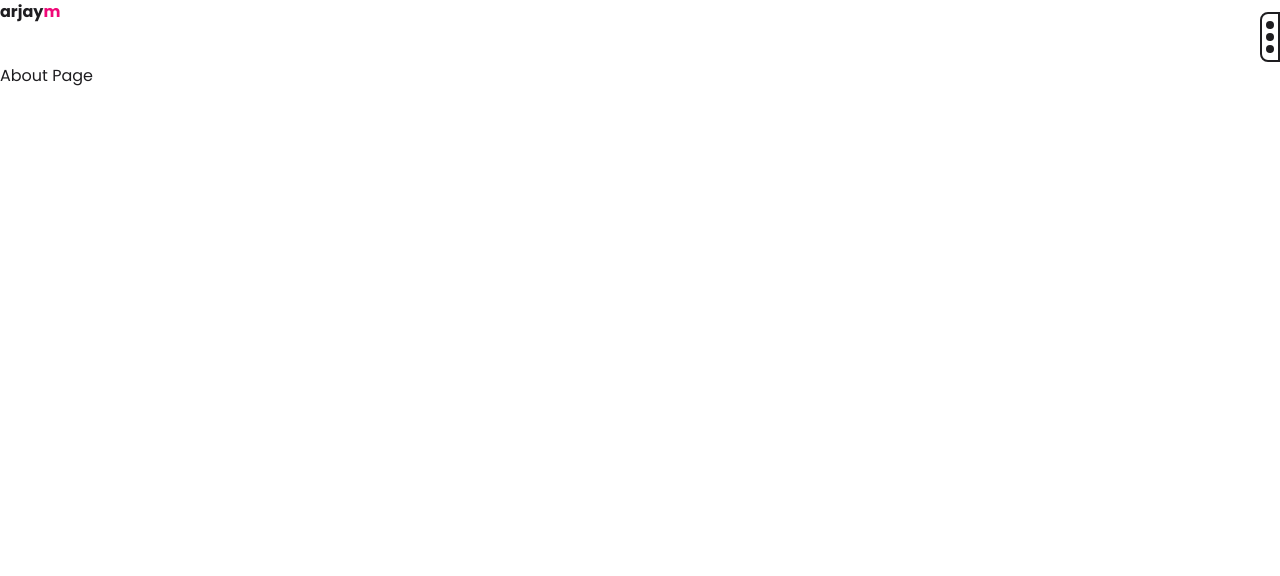
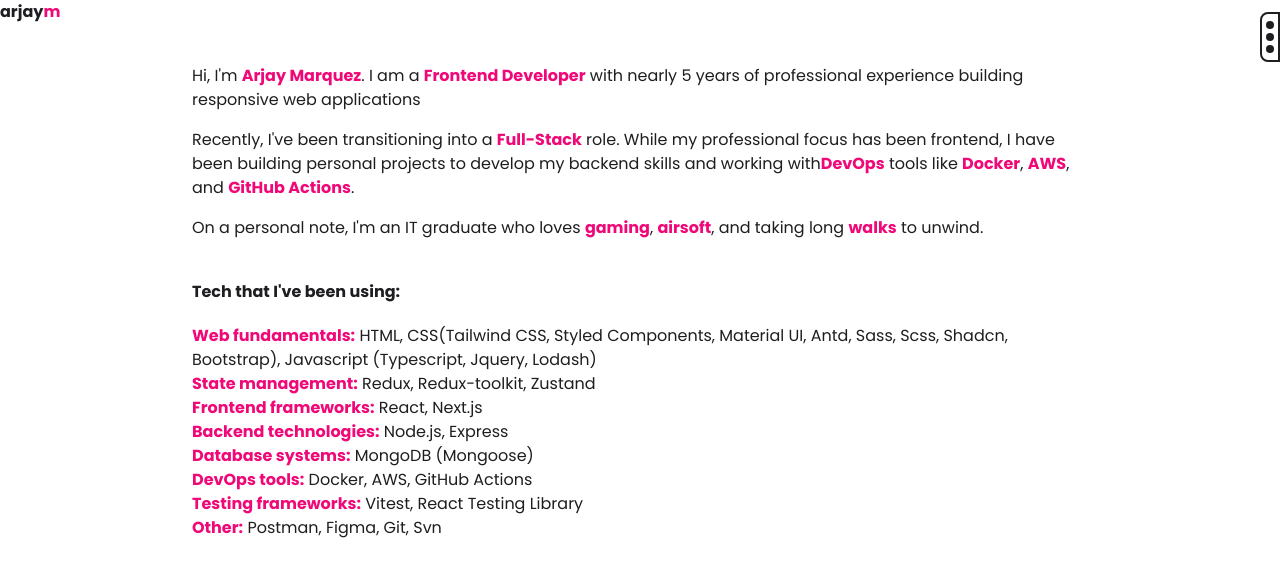
Before and after one commit to arjaym-dev/arjaym-dev-portfolio, a Next.js app: page /about in a window 1280 px wide. Shown: the top 576 px of the page. Built offline with nearby package versions, Linux system fonts and the light colour scheme.

Commit message:
feat: Update About page content and enhance tech stack details

```diff
--- a/app/about/page.tsx
+++ b/app/about/page.tsx
@@ -1,3 +1,56 @@
 export default function Page() {
-    return <div className="py-10">About Page</div>
+    const highlight = 'font-bold text-custom-fuchsia'
+    return (
+        <div className="lg:w-4xl lg:mx-auto pt-10 mb-10">
+            <div className="flex flex-col gap-y-4">
+                <p>
+                    Hi, I&apos;m <span className={highlight}>Arjay Marquez</span>. I am a{' '}
+                    <span className={highlight}>Frontend Developer</span> with nearly 5 years of professional experience
+                    building responsive web applications
+                </p>
+                <p>
+                    Recently, I&apos;ve been transitioning into a <span className={highlight}>Full-Stack</span> role.
+                    While my professional focus has been frontend, I have been building personal projects to develop my
+                    backend skills and working with
+                    <span className={highlight}>DevOps</span> tools like <span className={highlight}>Docker</span>,{' '}
+                    <span className={highlight}>AWS</span>, and <span className={highlight}>GitHub Actions</span>.
+                </p>
+                <p>
+                    On a personal note, I&apos;m an IT graduate who loves <span className={highlight}>gaming</span>,{' '}
+                    <span className={highlight}>airsoft</span>, and taking long <span className={highlight}>walks</span>{' '}
+                    to unwind.
+                </p>
+            </div>
+            <div className="mt-10">
+                <p className="font-bold">Tech that I&apos;ve been using:</p>
+                <ul className="mt-5">
+                    <li>
+                        <span className={highlight}>Web fundamentals:</span> HTML, CSS(Tailwind CSS, Styled Components,
+                        Material UI, Antd, Sass, Scss, Shadcn, Bootstrap), Javascript (Typescript, Jquery, Lodash)
+                    </li>
+                    <li>
+                        <span className={highlight}>State management:</span> Redux, Redux-toolkit, Zustand
+                    </li>
+                    <li>
+                        <span className={highlight}>Frontend frameworks:</span> React, Next.js
+                    </li>
+                    <li>
+                        <span className={highlight}>Backend technologies:</span> Node.js, Express
+                    </li>
+                    <li>
+                        <span className={highlight}>Database systems:</span> MongoDB (Mongoose)
+                    </li>
+                    <li>
+                        <span className={highlight}>DevOps tools:</span> Docker, AWS, GitHub Actions
+                    </li>
+                    <li>
+                        <span className={highlight}>Testing frameworks:</span> Vitest, React Testing Library
+                    </li>
+                    <li>
+                        <span className={highlight}>Other:</span> Postman, Figma, Git, Svn
+                    </li>
+                </ul>
+            </div>
+        </div>
+    )
 }
```
